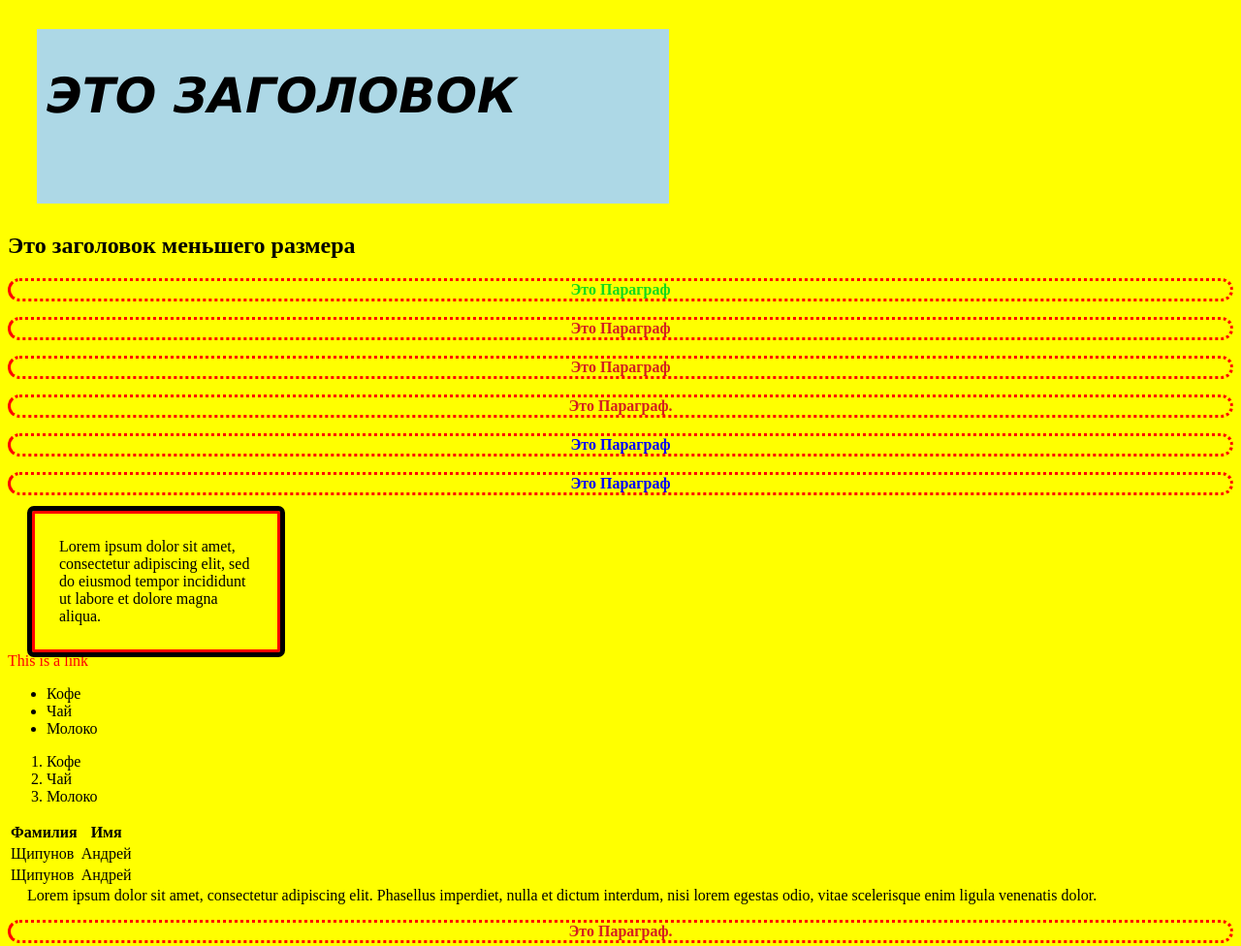
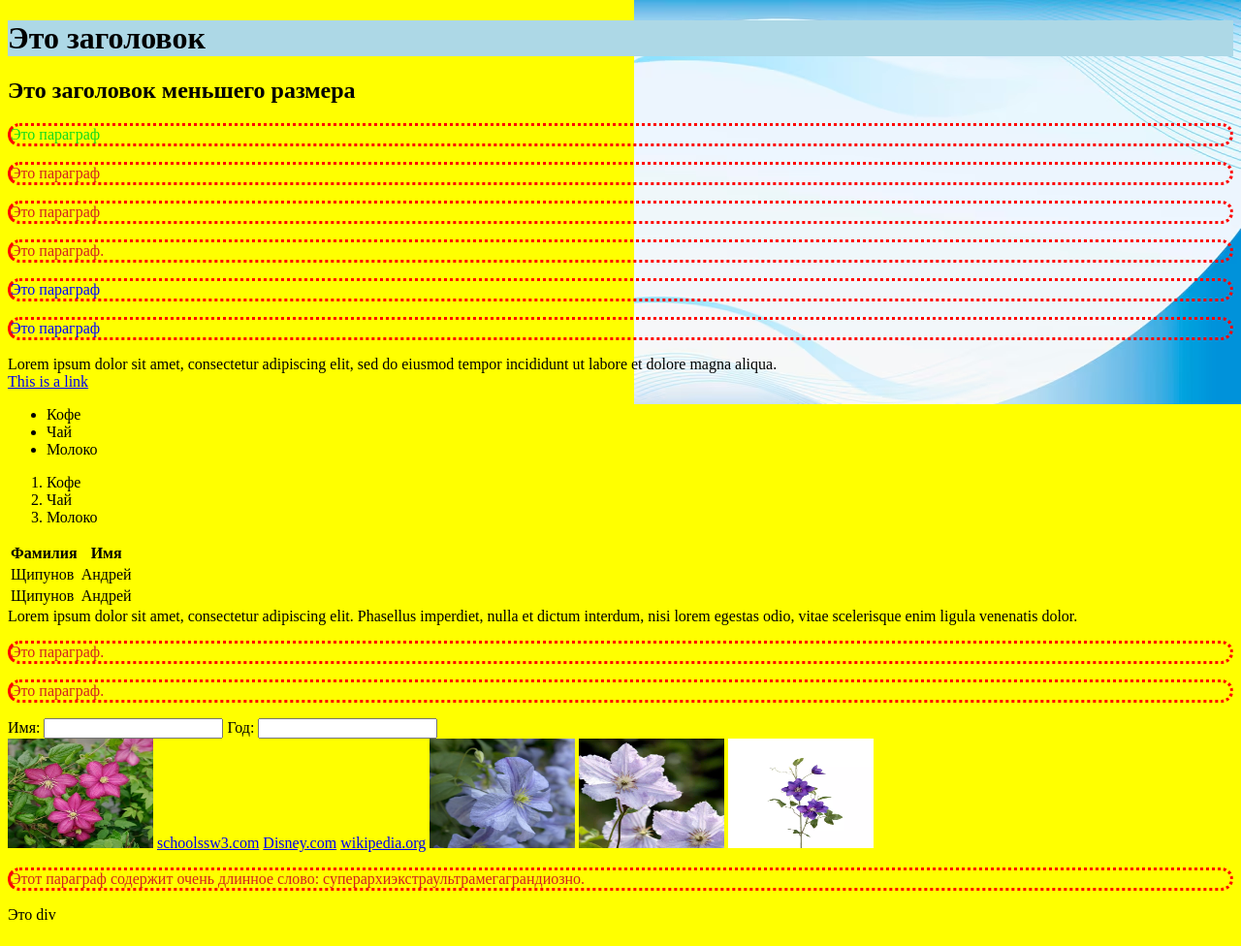
Before and after one commit to 13-arch/css, a plain HTML site: page index.html in a window 1280 px wide. Shown: the top 976 px of the page at 97% size. Drawn offline with Linux system fonts and the light colour scheme; files whose address does not match are found by name.

Commit message:
Add files via upload

```diff
--- a/style.css
+++ b/style.css
@@ -5,9 +5,7 @@ p{
     border-color:red ;
     border-left-style:solid;
     border-radius: 15px;
-    text-align: center;
-    text-transform: capitalize;
-    font-weight: bold;
+
 }
 
 #para1 {
@@ -21,21 +19,6 @@ p{
 }
 h1{
     background-color: lightblue;
-    margin-left: 20px;
-    /* margin: 20px 40px 20px 40px; */
-    margin: 30px 30px;
-    /* margin:30px auto; */
-    width: fit-content;
-    padding-left: 10px;
-    padding-right: 10px;
-    padding-top: 40px;
-    padding-bottom: 40px;
-    height: 100px;
-    width: 50%;
-    text-transform: uppercase;
-    font-family: Verdana, Geneva, Tahoma, sans-serif;
-    font-style: italic;
-    font-size: 50px;
 }
 body{
     background-image: url(assets/background.avif);
@@ -43,29 +26,3 @@ body{
     background-position: top right;
     background-attachment: fixed;
 }
-.text{
-    width: 200px;
-    border-radius: 2px;
-    border-style:ridge;
-    border-style:solid ;
-    border-color: red;
-    padding: 25px;
-    margin-left: 25px;
-    outline: 5px solid black;
-
-}
-a{
-    text-decoration: none;
-    color: red;
-
-}
-
-a:visited{
-    color:  greenyellow;
-}
-a:hover{
-    color: black;
-}
-.intro{
-    text-indent: 20px;
-}
```
Also changed, not shown: background.avif (added), klematis.jpg (added), klematis1.webp (added), klematis2.jpg (added), klematis3.webp (added).
